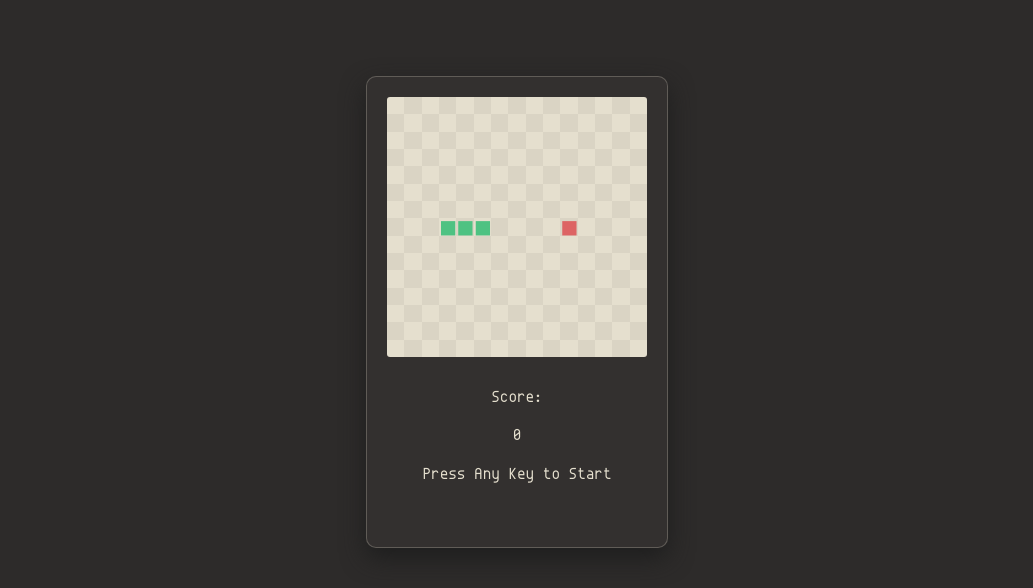
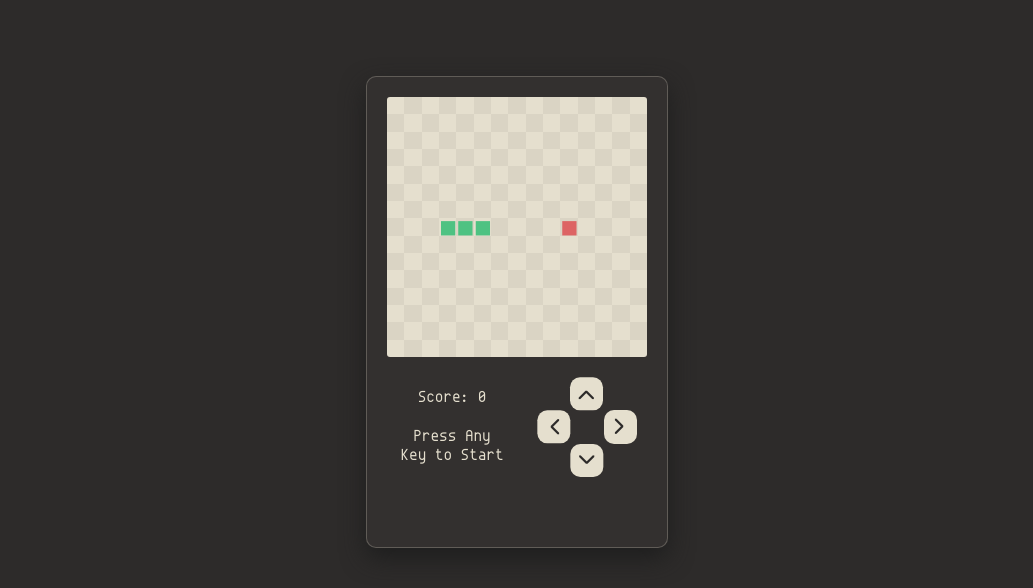
Before and after one commit to Javascript-void0/apps, a plain HTML site: page games/snake/index.html in a window 1280 px wide. Shown: the part 212-800 px from the top of the page, without its empty margins (123-1156 px from the left). Drawn offline with Linux system fonts and the light colour scheme.

Commit message:
snake on-screen controls

```diff
--- a/games/snake/index.html
+++ b/games/snake/index.html
@@ -31,15 +31,25 @@
                         }
                     </script>
                 </div>
-                <div class="score">
-                    Score:
-                    <br>
-                    <br>
-                    <div id="score">
-                        0
+                <div class="menu">
+                    <div class="left">
+                        <div class="score">
+                            Score: 0
+                        </div>
+                        <div id="message">Press Any <br>Key to Start</div>
                     </div>
+                    <div class="controls">
+                        <div class="empty"></div>
+                        <div class="button" onclick="changeDirection([0, -1])" style="transform: rotate(-90deg)">></div>
+                        <div class="empty"></div>
+                        <div class="button" onclick="changeDirection([-1, 0])" style="transform: rotate(180deg)">></div>
+                        <div class="empty"></div>
+                        <div class="button" onclick="changeDirection([1, 0])">></div>
+                        <div class="empty"></div>
+                        <div class="button" onclick="changeDirection([0, 1])" style="transform: rotate(90deg)">></div>
+                        <div class="empty"></div>
                 </div>
-                <div id="message">Press Any Key to Start</div>
+                </div>
             </div>
         </div>
     </div>
@@ -54,7 +64,7 @@
             border-radius: 10px;
             border: 1px solid rgb(var(--c2), 0.25);
             box-shadow: 0px 10px 25px #1e1e1e;
-            text-align: center;
+            /* text-align: center; */
             padding-top: 20px;
             color: rgb(var(--c2));
         }
@@ -76,7 +86,6 @@
             color:rgb(var(--c1));
             font-size: 22px;
             line-height: 78%;
-
         }
 
         .apple {
@@ -89,11 +98,40 @@
 
         .score {
             padding-top: 30px;
+            padding-left: 20px;
+            text-align: center;
         }
 
         #message {
             padding-top: 20px;
+            padding-left: 20px;
             font-family: Envy Code R;
+            text-align: center;
+        }
+
+        .controls {
+            width: 100px;
+            margin-top: 20px;
+            height: 100px;
+            display: grid;
+            grid-template-columns: repeat(3, 1fr);
+            grid-template-rows: repeat(3, 1fr);
+            margin-left: 20px;
+        }
+
+        .button {
+            background-color: rgb(var(--c2));
+            border-radius: 10px;
+            color: rgb(var(--c1));
+            font-size: 28px;
+            text-align: center;
+            user-select: none;
+            cursor: pointer
+        }
+
+        .menu {
+            display: grid;
+            grid-template-columns: 1fr 1fr;
         }
 
         * {
@@ -117,8 +155,7 @@
                 playing = true
                 newGame()
                 update()
-            }
-            else if ((event.keyCode == 37 || event.keyCode == 65) && !direction[0] && updated) { // Left
+            } else if ((event.keyCode == 37 || event.keyCode == 65) && !direction[0] && updated) { // Left
                 direction = [-1, 0]
                 updated = false
             } else if ((event.keyCode == 38 || event.keyCode == 87) && !direction[1] && updated) { // Up
@@ -132,6 +169,21 @@
                 updated = false
             }
         })
+
+        function changeDirection(dir) {
+            console.log(dir)
+            if (!playing) {
+                playing = true
+                newGame()
+                update()
+            } else if ((dir[0] == -1 || dir[0] == 1) && !direction[0] && updated) {
+                direction = [...dir]
+                updated = false
+            } else if ((dir[1] == -1 || dir[1] == 1) && !direction[1] && updated) {
+                direction = [...dir]
+                updated = false
+            }
+        }
 
         function draw() {
             squares = document.getElementsByClassName('square')
@@ -244,8 +296,8 @@
         }
 
         function updateScore() {
-            div = document.getElementById('score')
-            div.textContent = score
+            div = document.getElementsByClassName('score')[0]
+            div.textContent = 'Score: ' + score
         }
 
         function message(message) {
```
